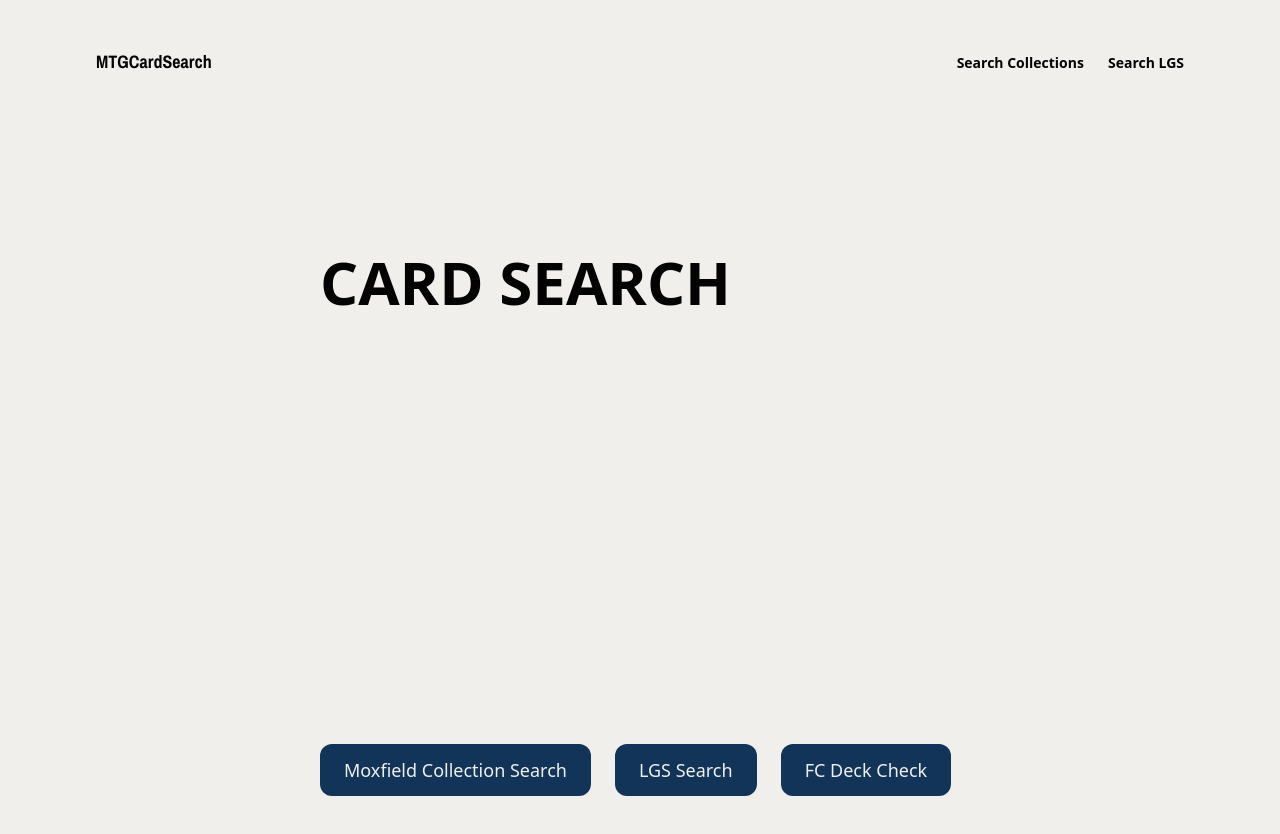
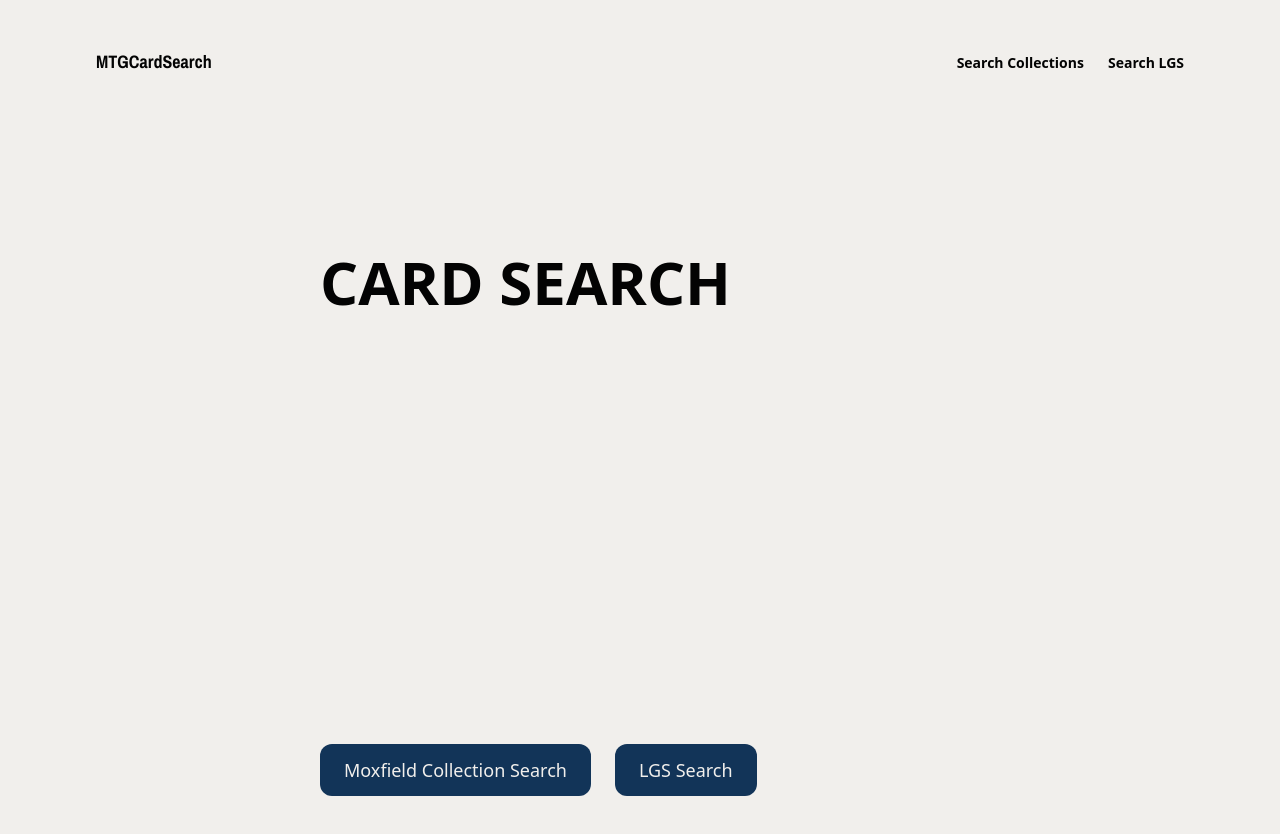
Before and after one commit to madelahn/magic-scraper, a Next.js app: page / in a window 1280 px wide. Shown: the top 834 px of the page. Built offline with nearby package versions, Linux system fonts and the light colour scheme.

Commit message:
fixed artifacts missing from database

```diff
--- a/src/app/page.tsx
+++ b/src/app/page.tsx
@@ -8,21 +8,14 @@ export default function Home() {
         <h1 className="text-5xl font-bold sm:text-6xl">CARD SEARCH</h1>
 
         <div className="flex w-full gap-6 items-center sm:items-start">
-          <Link href="/SearchCollection">
           <button className="button">
-              Moxfield Collection Search
+            <Link href="/SearchCollection">Moxfield Collection Search</Link>
           </button>
-          </Link>
             <Link href="/SearchLGS">
             <button className="button">
               LGS Search
             </button>
             </Link>
-          <Link href="/checkDeck">
-          <button className="button">
-              FC Deck Check
-          </button>
-          </Link>
         </div>
       </main>
     </div>
--- a/src/lib/scrapeMoxfield/scrapeMoxfield.ts
+++ b/src/lib/scrapeMoxfield/scrapeMoxfield.ts
@@ -17,7 +17,7 @@ export async function scrapeMoxfield({ collectionId }: { collectionId: string })
         let allCards: MoxfieldCard[] = [];
         let pageNumber = 1;
         let hasMorePages = true;
-        const pageSize = 5000; // Keep at 5000 per page
+        const pageSize = 5000;
 
         while (hasMorePages) {
             const apiUrl = `https://api2.moxfield.com/v1/collections/search/${collectionId}?sortType=cardName&sortDirection=ascending&pageNumber=${pageNumber}&pageSize=${pageSize}&playStyle=paperDollars&pricingProvider=cardkingdom`;
@@ -45,7 +45,7 @@ export async function scrapeMoxfield({ collectionId }: { collectionId: string })
                 }
 
                 const isBasicLand = item.card.type_line?.startsWith('Basic Land');
-                const isToken = item.card.type === "6";
+                const isToken = item.card.type_line?.includes('Token');
 
                 if (isBasicLand || isToken) {
                     continue;
```
Also changed, not shown: 1 other file (tests, documents, lock files or other folders).
